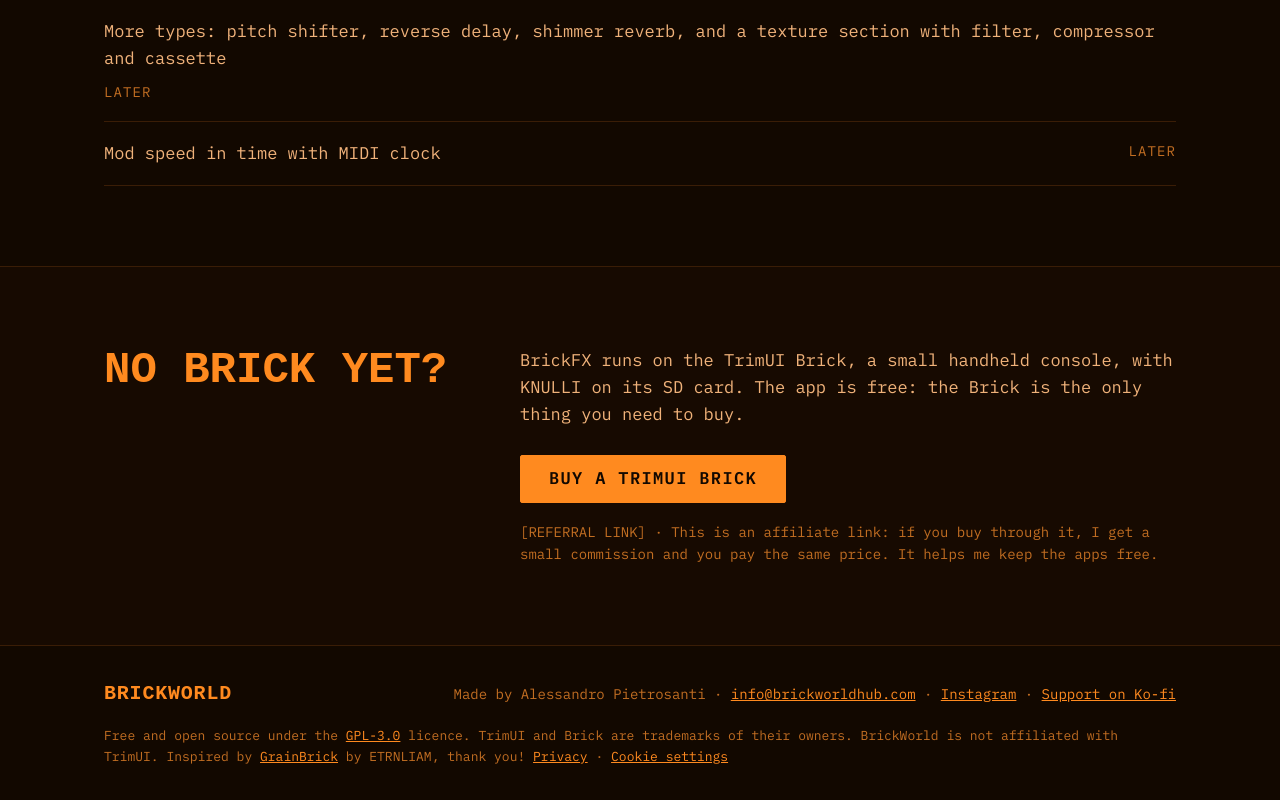
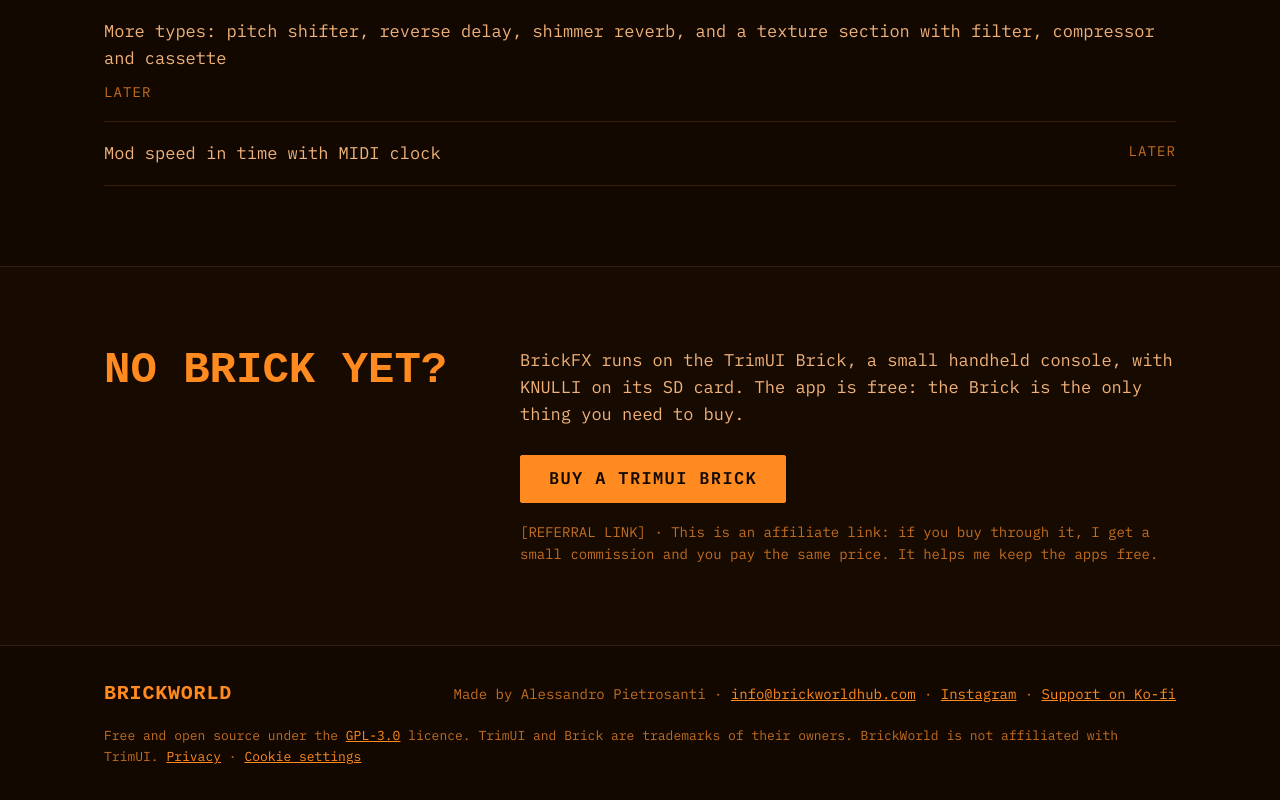
Before and after one commit to brickworldhub/brickworldhub.github.io, a plain HTML site: page preview/fx.html in a window 1280 px wide. Shown: the part 3741-4541 px from the top of the page. Drawn offline with Linux system fonts and the light colour scheme; a web font is replaced by a local one.

Commit message:
Preview: GrainBrick credit only in About
Co-Authored-By: Claude Opus 5.5 <noreply@anthropic.com>
Claude-Session: https://claude.ai/code/session_01Ww6xfofRDfEog8qquCtwXZ

```diff
--- a/preview/fx.html
+++ b/preview/fx.html
@@ -172,7 +172,7 @@
   <div class="wrap">
     <a class="logo dot" href="index.html">BRICKWORLD</a>
     <span>Made by Alessandro Pietrosanti · <a href="mailto:info@brickworldhub.com">info@brickworldhub.com</a> · <a href="https://www.instagram.com/brickworld_hub/" rel="me noopener" target="_blank">Instagram</a> · <a href="https://ko-fi.com/brickworld" rel="noopener" target="_blank">Support on Ko-fi</a></span>
-    <p class="legal">Free and open source under the <a href="https://www.gnu.org/licenses/gpl-3.0.html" rel="noopener" target="_blank">GPL-3.0</a> licence. TrimUI and Brick are trademarks of their owners. BrickWorld is not affiliated with TrimUI. Inspired by <a href="https://github.com/ETRNLIAM/GrainBrick" rel="noopener" target="_blank">GrainBrick</a> by ETRNLIAM, thank you! <a href="privacy.html">Privacy</a> · <a href="#" data-cookie-settings>Cookie settings</a></p>
+    <p class="legal">Free and open source under the <a href="https://www.gnu.org/licenses/gpl-3.0.html" rel="noopener" target="_blank">GPL-3.0</a> licence. TrimUI and Brick are trademarks of their owners. BrickWorld is not affiliated with TrimUI. <a href="privacy.html">Privacy</a> · <a href="#" data-cookie-settings>Cookie settings</a></p>
   </div>
 </footer>
 
```
Also changed, not shown: preview/index.html (+1 -1 lines), preview/looper.html (+1 -1 lines), preview/sampler.html (+1 -1 lines).
